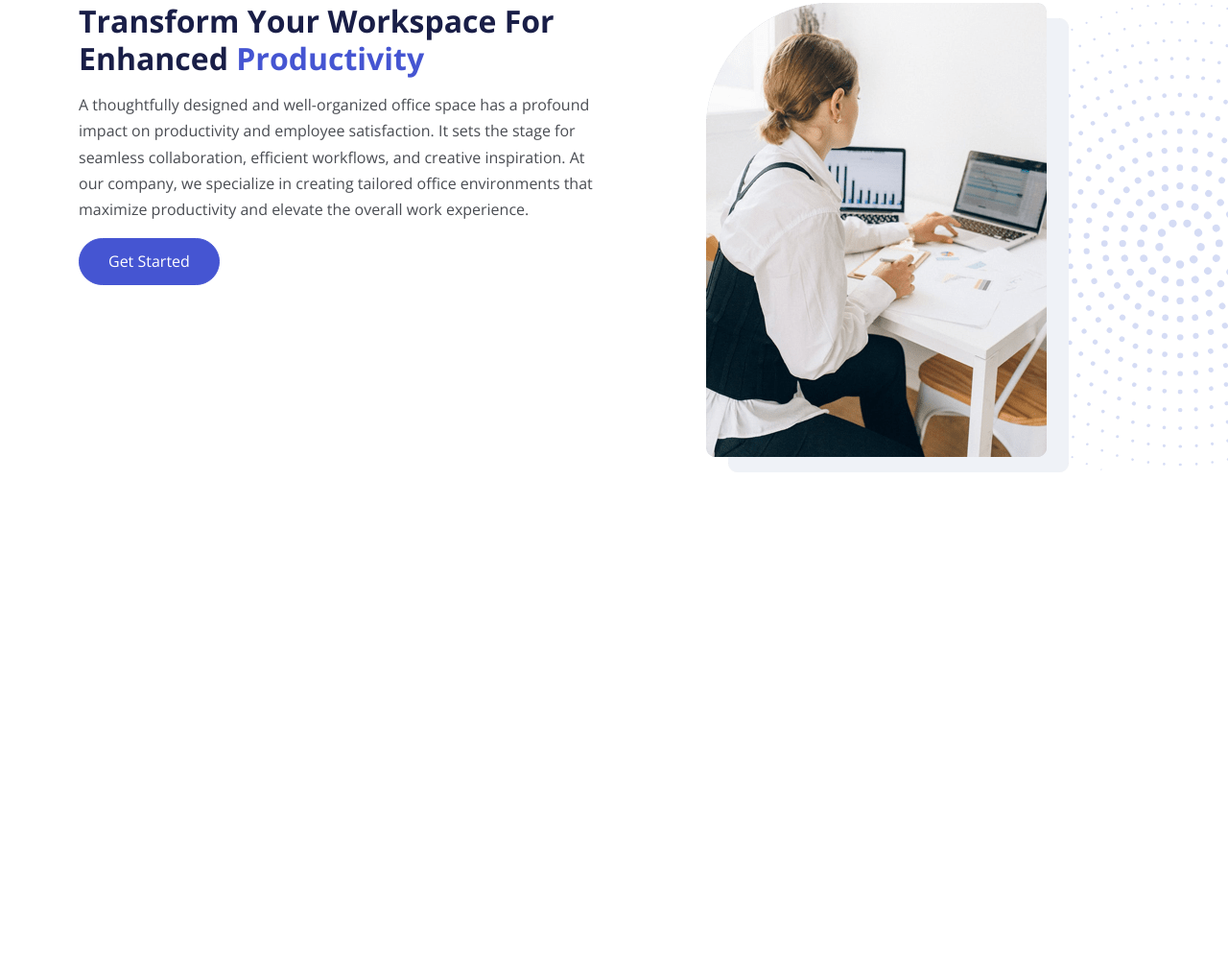
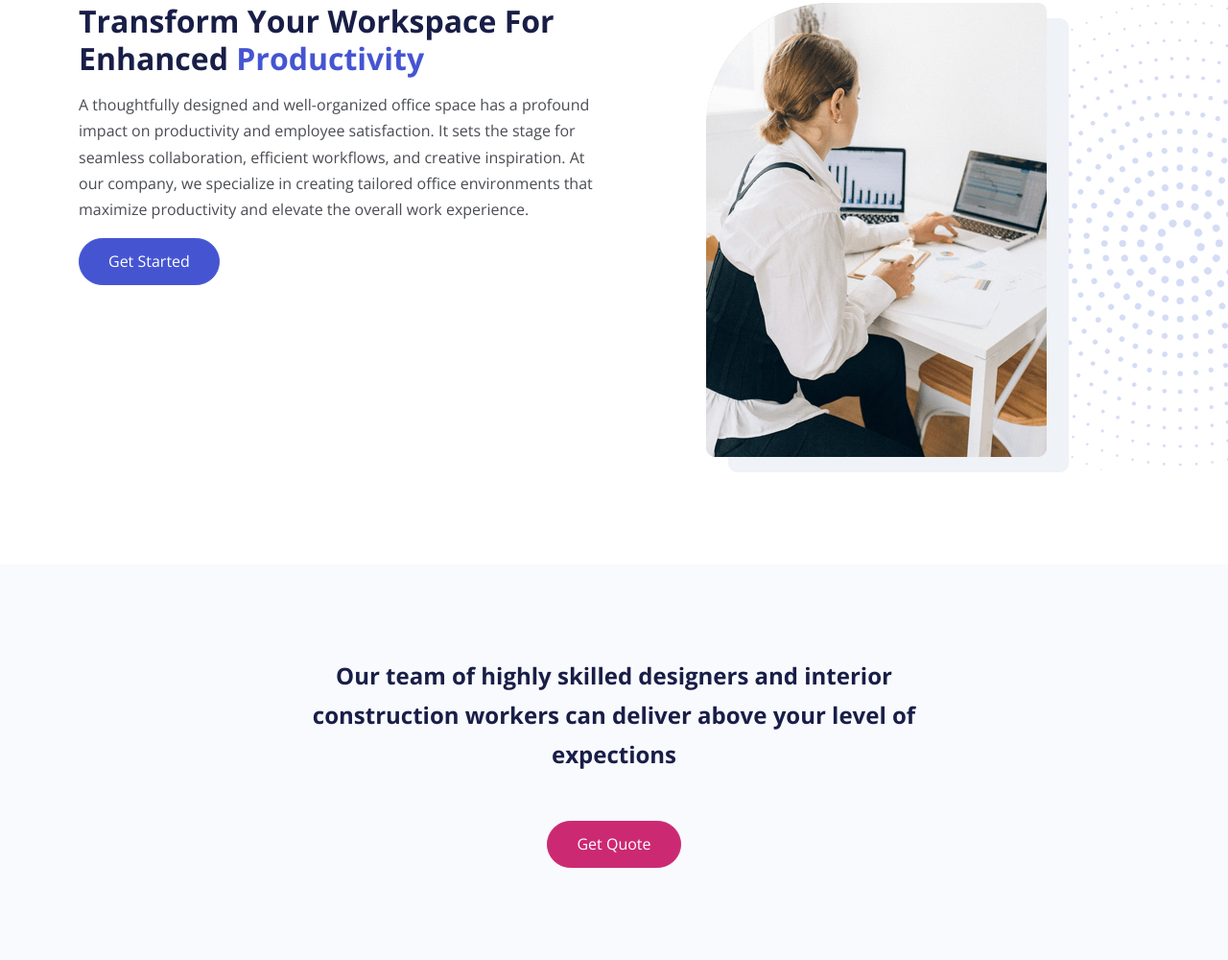
Before and after one commit to rodlez/bootstrap-office, a website: page index.html in a window 1280 px wide. Shown: the part 2711-3711 px from the top of the page at 96% size. Before the commit the page ends 3299 px from the top, so only its background shows below. Drawn offline with nearby package versions, Linux system fonts and the light colour scheme; files that its build step writes are made by us from their sources.

Commit message:
Add Quote Section

```diff
--- a/index.html
+++ b/index.html
@@ -323,6 +323,21 @@
       </div>
     </section>
 
+     <!-- Quote, 1 col offset center -->
+     <section class="get-quote bg-light py-6 text-center">
+      <div class="container">
+        <div class="row">
+          <div class="col-lg-8 offset-lg-2">
+            <h4 class="lh-base mb-5">
+              Our team of highly skilled designers and interior construction
+              workers can deliver above your level of expections
+            </h4>
+            <a href="#contact" class="btn btn-secondary">Get Quote</a>
+          </div>
+        </div>
+      </div>
+    </section>
+
 	<script src="js/bootstrap.bundle.min.js"></script>
 	<script src="js/script.js"></script>
   </body>
```
